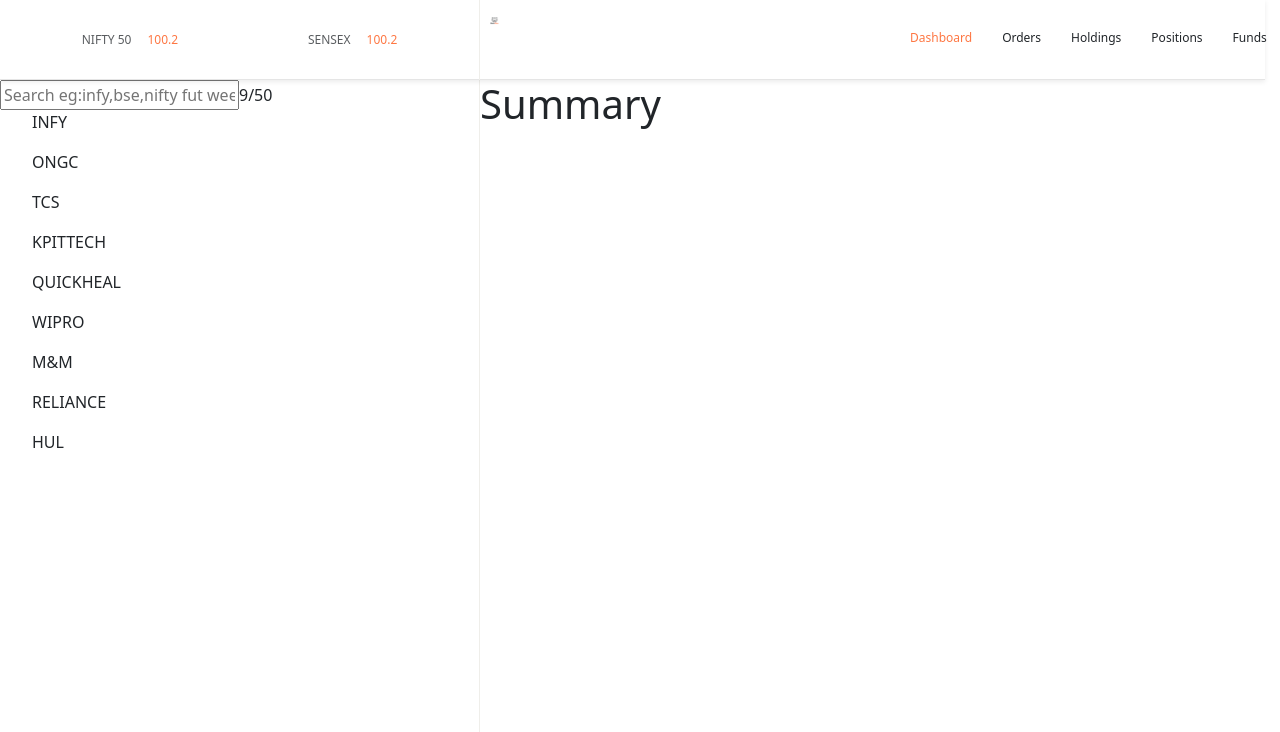
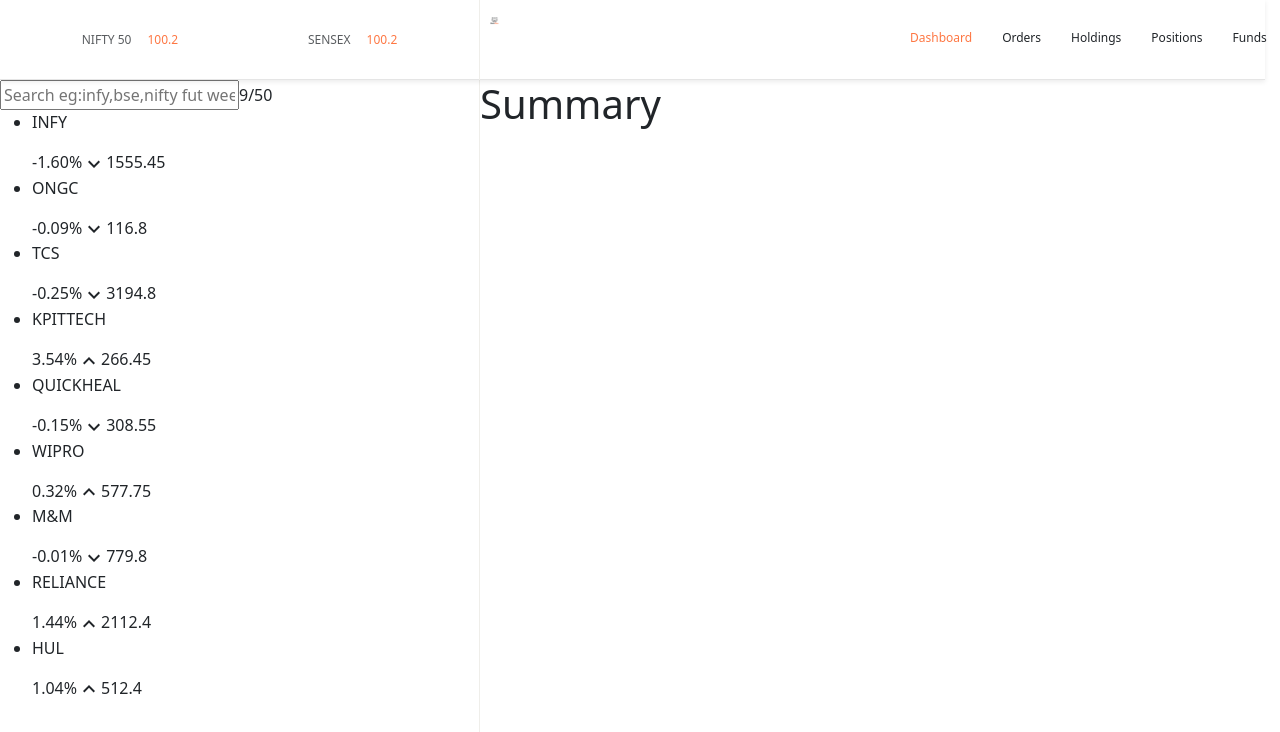
Before and after one commit to chisaini/CandleEdge, a React (Vite) app in the folder dashboard/: page / in a window 1280 px wide. Shown: the top 732 px of the page. Built offline with nearby package versions, Linux system fonts and the light colour scheme.

Commit message:
watchlist p2

```diff
--- a/dashboard/src/components/WatchList.jsx
+++ b/dashboard/src/components/WatchList.jsx
@@ -1,6 +1,7 @@
 import React, { useState } from "react";
 import { Tooltip, Grow } from "@mui/material";
 import { watchlist } from "../Data/Data";
+import { KeyboardArrowDown, KeyboardArrowUp } from "@mui/icons-material";
 
 function WatchList() {
   return (
@@ -18,7 +19,7 @@
         </div>
         <ul className="list">
           {watchlist.map((stock, index) => {
-            return <p>{stock.name}</p>;
+            return <WatchListItem stock={stock} key={index} />;
           })}
         </ul>
       </div>
@@ -27,3 +28,29 @@
 }
 
 export default WatchList;
+
+const WatchListItem = ({ stock }) => {
+  const [showWatchlistActions, setShowWatchlistAction] = useState(false);
+  const handleMouseEnter = (e) => {
+    setShowWatchlistAction(true);
+  };
+  const handleMouseLeave = (e) => {
+    setShowWatchlistAction(false);
+  };
+  return (
+    <li onMouseEnter={handleMouseEnter} onMouseLeave={handleMouseLeave}>
+      <div className="item">
+        <p className={stock.isDown ? "down" : "up"}>{stock.name}</p>
+        <div className="itemInfo">
+          <span className="persent">{stock.percent}</span>
+          {stock.isDown ? (
+            <KeyboardArrowDown className="down" />
+          ) : (
+            <KeyboardArrowUp className="up" />
+          )}
+          <span className="price">{stock.price}</span>
+        </div>
+      </div>
+    </li>
+  );
+};
```
